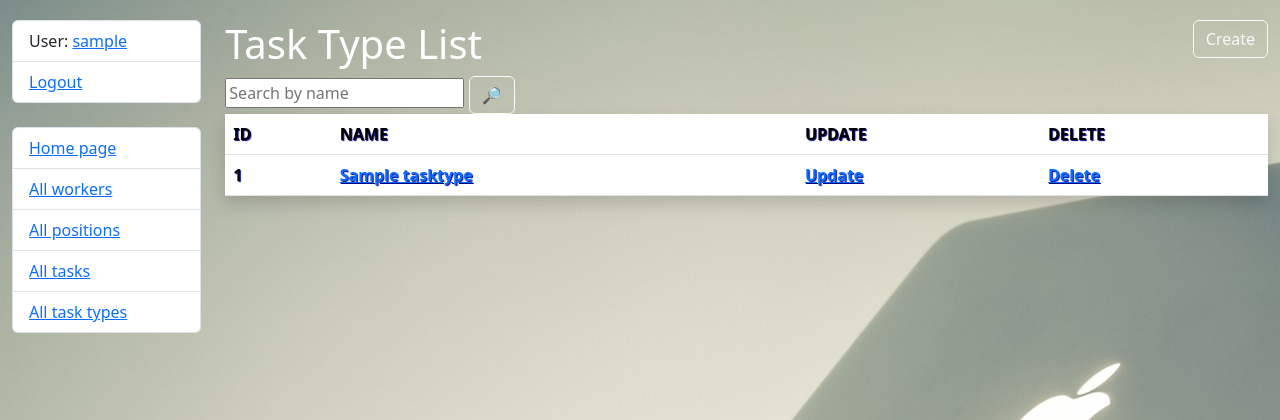
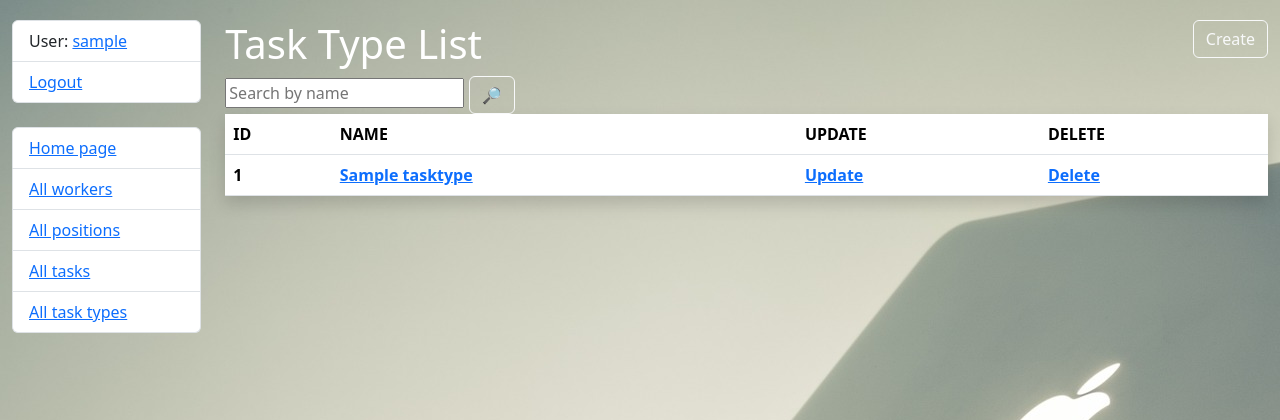
Before and after one commit to Paul-Starodub/IT-Company-Task-Manager, a Django app: page /tasks-types/ in a window 1280 px wide. Shown: the top 420 px of the page. Run offline with Django 4.2, Linux system fonts and the light colour scheme; a user stored in the database is signed in; tables that the repository leaves empty hold one stand-in row (values such as "Sample post"); parts of the project's set-up code (start-up, migrations or seed data) failed here and were passed over.

Commit message:
Updated styles.css

```diff
--- a/static/assets/css/styles.css
+++ b/static/assets/css/styles.css
@@ -9,13 +9,9 @@ body {
 }
 
 a:visited {
-    color: #cb0c9f;
+    color: #7928CA;
 }
 
 a:hover {
     color: #ff3d59;
 }
-
-.shadow {
-    text-shadow: 1px 1px 1px darkblue;
-}
```
